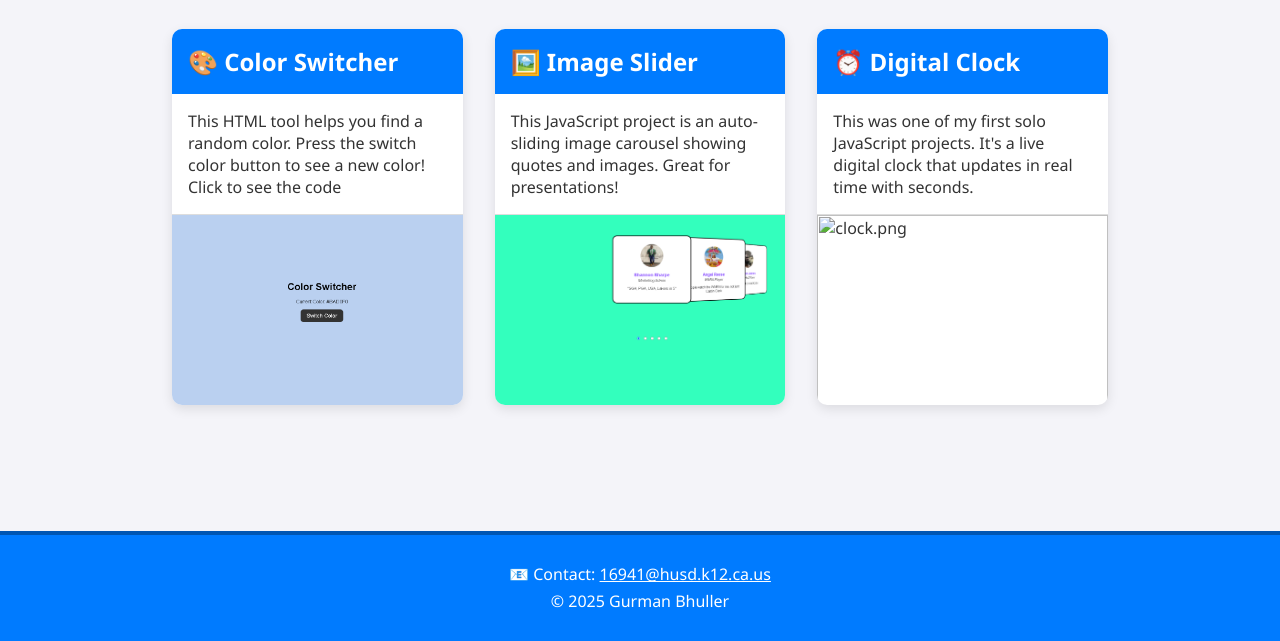
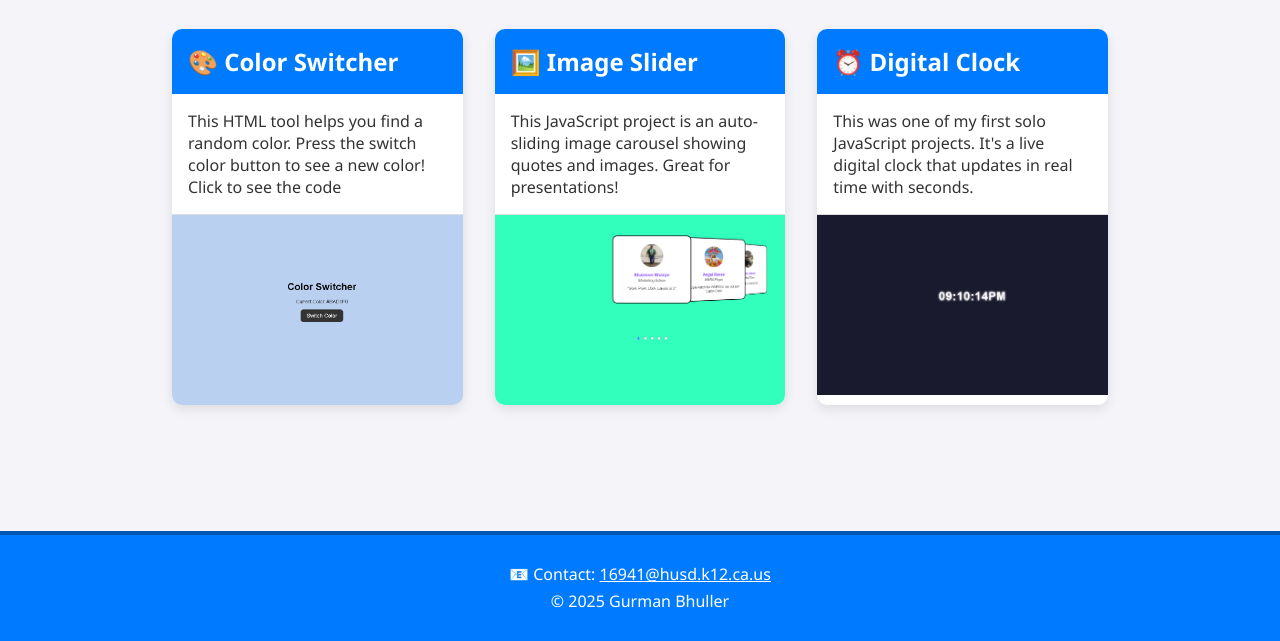
Before and after one commit to Gmaan15/the-final-project, a plain HTML site: page index.html in a window 1280 px wide. Shown: the part 159-800 px from the top of the page. Drawn offline with Linux system fonts and the light colour scheme.

Commit message:
Update index.html

```diff
--- a/index.html
+++ b/index.html
@@ -30,7 +30,7 @@
         <a class="project-card" href="clock.html" target="_blank">
           <h2>⏰ Digital Clock</h2>
           <p>This was one of my first solo JavaScript projects. It's a live digital clock that updates in real time with seconds.</p>
-          <img src="" alt="clock.png">
+          <img src="clock.png" alt="Screenshot of Digital Clock">
         </a>
       </section>
     </main>
```
